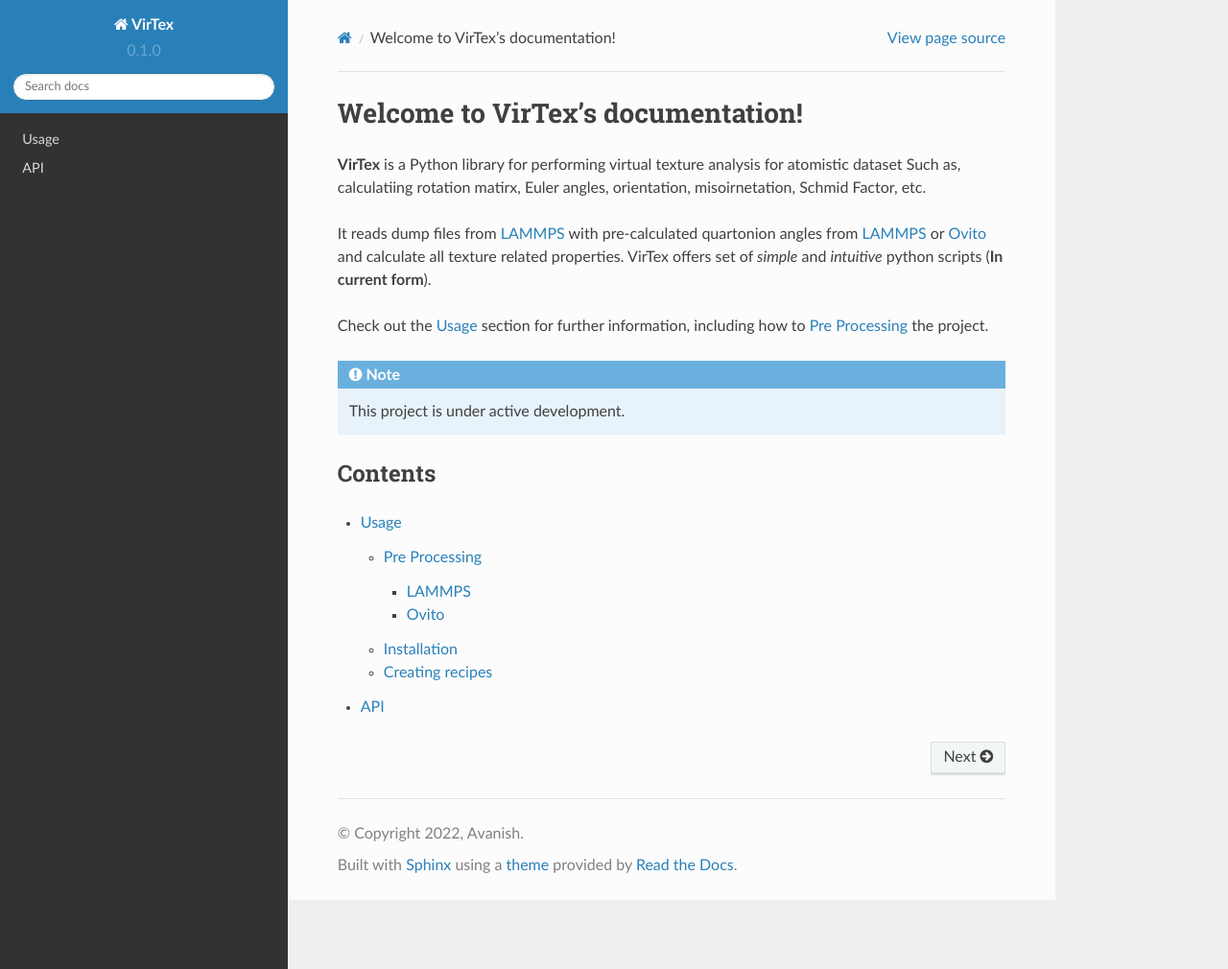
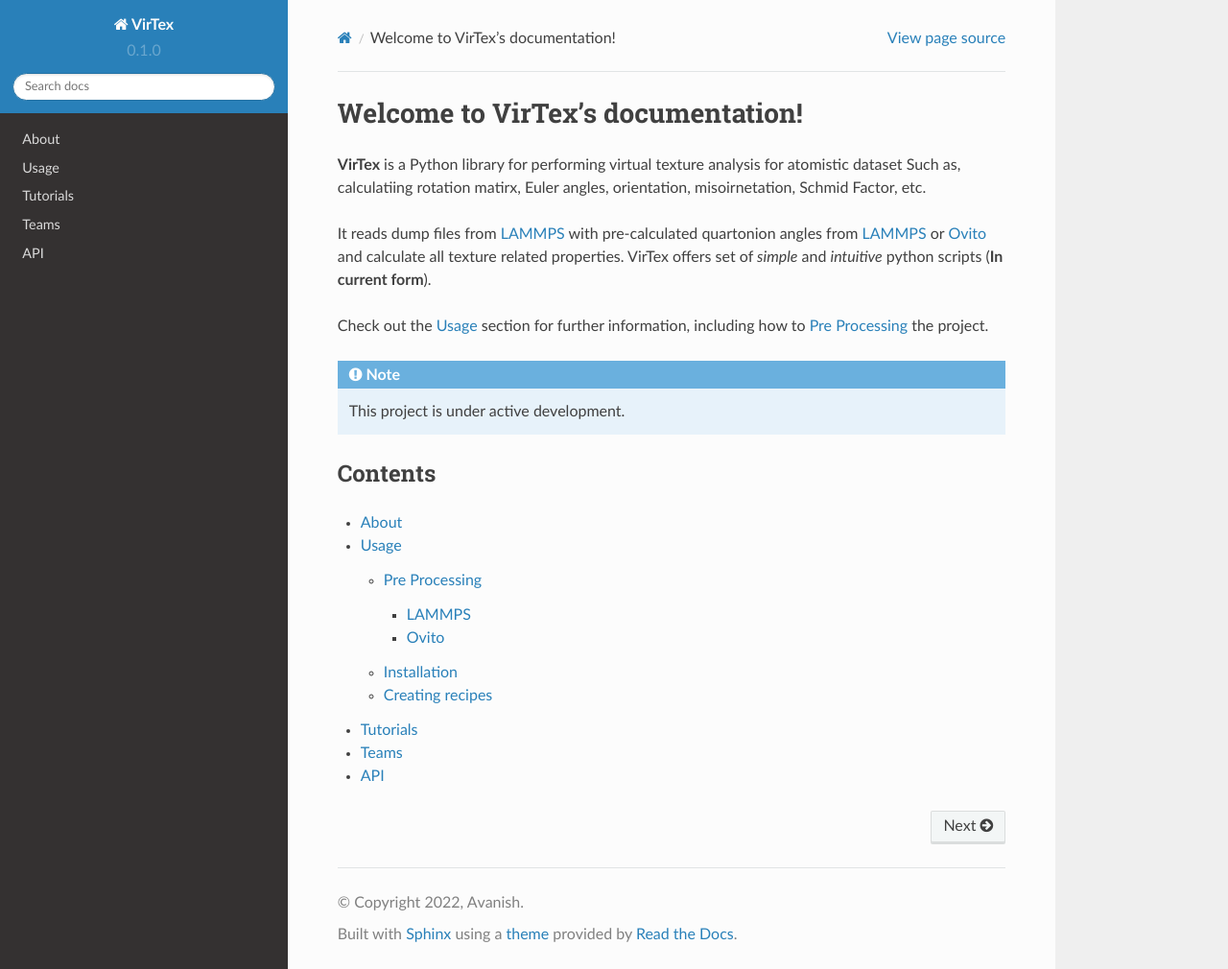
Before and after one commit to mavanish/VirTex, a Sphinx documentation site: the page built from docs/source/index.rst, in a window 1280 px wide and 1010 px high. Shown: the whole window at 96% size. Built offline with Sphinx 7.4.7 and the Read the Docs theme 2.0.0, drawn with Linux system fonts in a browser that asks for light colours.

Commit message:
Update index.rst

```diff
--- a/docs/source/index.rst
+++ b/docs/source/index.rst
@@ -17,6 +17,8 @@
 --------
 
 .. toctree::
-
+   about
    usage
+   Tutorials
+   Teams
    api
```
